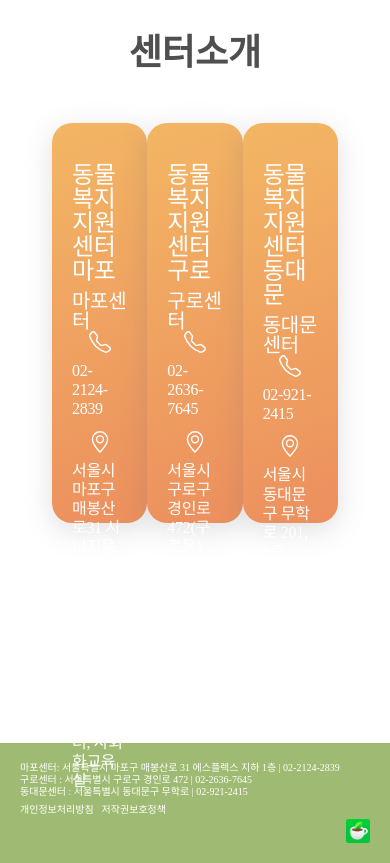
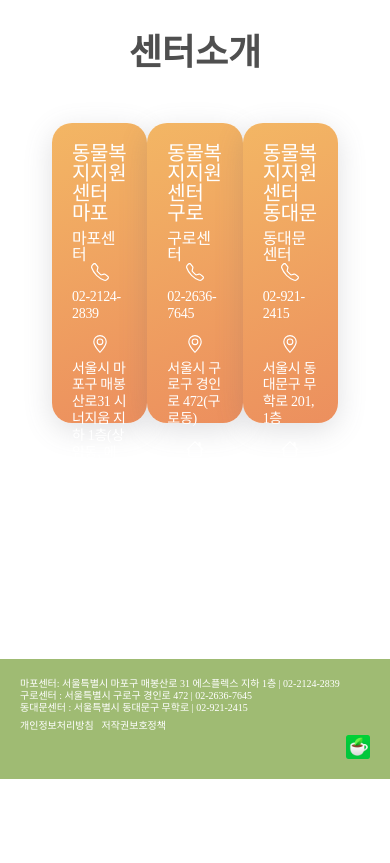
Before and after one commit to hnaa0/my-fluffy-family, a React (Vite) app: page /info/centerinfo in a window 390 px wide. Shown: the part 1300-2163 px from the top of the page. After the commit the page ends 2079 px from the top, so only its background shows below. Built offline with nearby package versions, Linux system fonts and the light colour scheme; no server answers; a web font is replaced by a local one.

Commit message:
💄Responsive(Mobile) Accordion, CenterInfoCard components

```diff
--- a/src/components/Accordion.tsx
+++ b/src/components/Accordion.tsx
@@ -1,5 +1,6 @@
 import { useCallback, useState, useRef } from "react";
 import styled from "styled-components";
+import { device } from "../styles/theme";
 
 interface ListProps {
   question: string;
@@ -87,6 +88,11 @@ const FaqContainer = styled.div`
   margin-bottom: 16px;
   border: 2px solid var(--color-orange-light);
   border-radius: 16px;
+
+  @media ${device.mobile} {
+    width: 100%;
+    font-size: 14px;
+  }
 `;
 
 const FaqQuestion = styled.div`
@@ -130,4 +136,8 @@ const FaqAnswerWrapper = styled.div`
 const FaqAnswer = styled.div`
   white-space: pre-wrap;
   padding: 20px 48px;
+
+  @media ${device.mobile} {
+    font-family: Gmarket_Light;
+  }
 `;
--- a/src/components/CenterInfoCard.tsx
+++ b/src/components/CenterInfoCard.tsx
@@ -1,4 +1,5 @@
 import styled from "styled-components";
+import { device } from "../styles/theme";
 
 interface InfoProps {
   title: string;
@@ -72,6 +73,12 @@ const InfoCardContainer = styled.div`
     var(--color-orange-light),
     var(--color-orange-dark)
   );
+
+  @media ${device.mobile} {
+    height: 300px;
+    margin-bottom: 16px;
+    padding: 20px;
+  }
 `;
 
 const TitleBox = styled.div`
@@ -84,10 +91,18 @@ const TitleBox = styled.div`
     font-family: Gmarket;
     font-size: 24px;
     margin-bottom: 8px;
+
+    @media ${device.mobile} {
+      font-size: 20px;
+    }
   }
 
   h4 {
     font-size: 20px;
+
+    @media ${device.mobile} {
+      font-size: 16px;
+    }
   }
 `;
 
@@ -98,8 +113,17 @@ const InfoBox = styled.div`
   line-height: 1.2;
   align-items: center;
 
+  @media ${device.mobile} {
+    font-size: 14px;
+  }
+
   svg {
     margin-bottom: 8px;
+
+    @media ${device.mobile} {
+      width: 18px;
+      height: 18px;
+    }
   }
 `;
 
```
